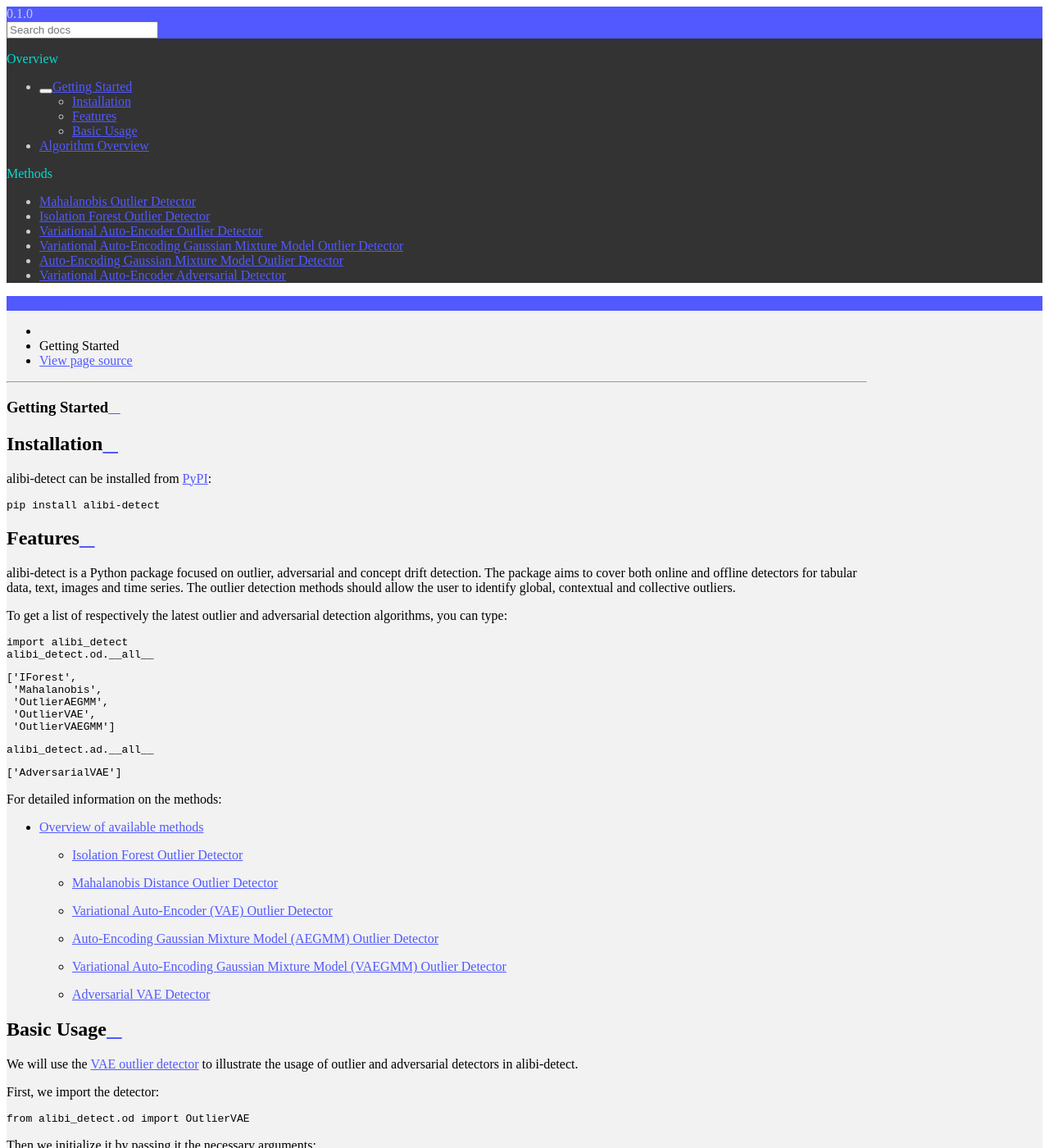
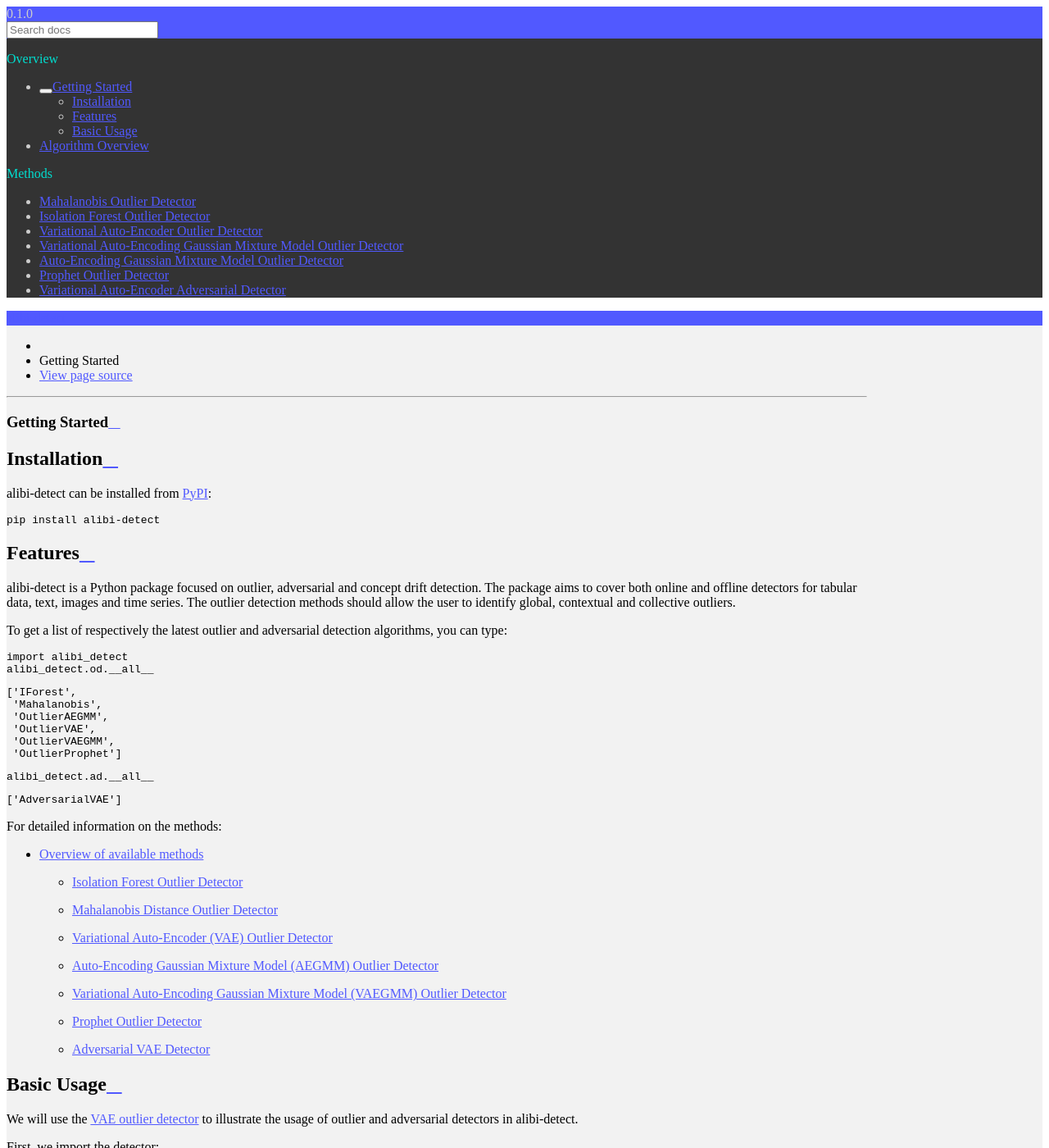
Before and after one commit to SeldonIO/alibi-detect, a Sphinx documentation site: the page built from doc/source/overview/getting_started.md, in a window 1280 px wide and 1400 px high. Shown: the whole window at 82% size. Built offline with Sphinx 7.4.7 and the Read the Docs theme 2.0.0, drawn with Linux system fonts in a browser that asks for light colours; pages that are not in the unit, such as notebooks, are missing from menus.

Commit message:
add prophet docs and fix typos

````diff
--- a/doc/source/index.rst
+++ b/doc/source/index.rst
@@ -22,6 +22,7 @@
    methods/vae.ipynb
    methods/vaegmm.ipynb
    methods/aegmm.ipynb
+   methods/prophet.ipynb
    methods/adversarialvae.ipynb
 
 .. toctree::
@@ -33,6 +34,7 @@
    examples/od_vae_kddcup
    examples/od_vae_cifar10
    examples/od_aegmm_kddcup
+   examples/od_prophet_weather
    examples/ad_advvae_mnist
 
 .. toctree::
--- a/doc/source/overview/getting_started.md
+++ b/doc/source/overview/getting_started.md
@@ -24,7 +24,8 @@
  'Mahalanobis',
  'OutlierAEGMM',
  'OutlierVAE',
- 'OutlierVAEGMM']
+ 'OutlierVAEGMM',
+ 'OutlierProphet']
 ```
 
 ```python
@@ -48,6 +49,8 @@
     * [Auto-Encoding Gaussian Mixture Model (AEGMM) Outlier Detector](../methods/aegmm.ipynb)
 
     * [Variational Auto-Encoding Gaussian Mixture Model (VAEGMM) Outlier Detector](../methods/vaegmm.ipynb)
+
+    * [Prophet Outlier Detector](../methods/prophet.ipynb)
 
     * [Adversarial VAE Detector](../methods/adversarialvae.ipynb)
 
````
Also changed, not shown: doc/source/overview/algorithms.md (+1 -0 lines), doc/source/methods/prophet.ipynb (added), 3 other files.
